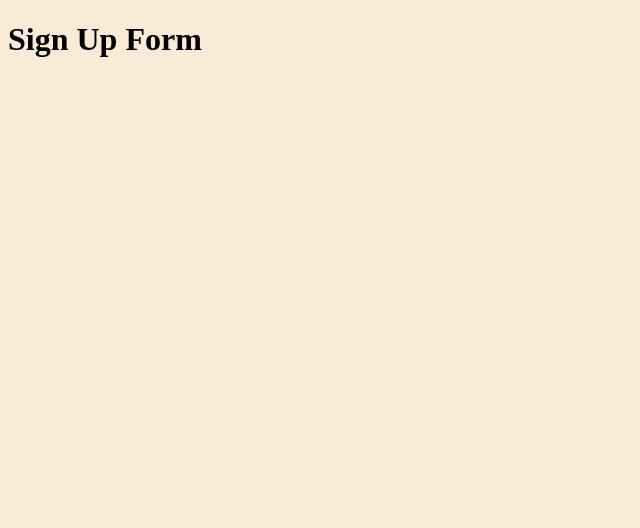
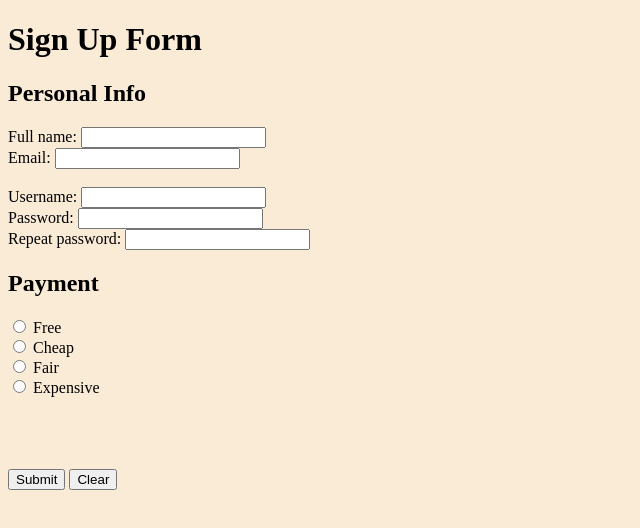
Before and after one commit to gustavwiese/sign-up-form, a plain HTML site: page index.html in a window 1280 px wide. Shown: the whole page, without its empty margins (0-640 px from the left). Drawn offline with Linux system fonts and the light colour scheme.

Commit message:
wrote personal and payment info

```diff
--- a/index.html
+++ b/index.html
@@ -11,5 +11,41 @@
     <header>
       <h1>Sign Up Form</h1>
     </header>
+
+    <form>
+      <h2>Personal Info</h2>
+      <div id="personal_info">
+        <label for="fname">Full name:</label>
+        <input type="text" id="fname" name="fname" /><br />
+        <label for="email">Email:</label>
+        <input type="email" id="email" name="email" /><br />
+        <br />
+        <label for="username">Username:</label>
+        <input type="text" id="username" name="username" /> <br />
+        <label for="password">Password:</label>
+        <input type="password" id="password" name="password" /> <br />
+        <label for="password">Repeat password:</label>
+        <input type="password" id="password" name="password" />
+      </div>
+
+      <div id="payment_info">
+        <h2>Payment</h2>
+        <input type="radio" id="free" name="payment" value="free" />
+        <label for="free">Free</label><br />
+        <input type="radio" id="cheap" name="payment" value="cheap" />
+        <label for="cheap">Cheap</label><br />
+        <input type="radio" id="fair" name="payment" value="fair" />
+        <label for="fair">Fair</label> <br />
+        <input type="radio" id="expensive" name="payment" value="expensive" />
+        <label for="expensive">Expensive</label>
+      </div>
+      <br />
+      <br />
+
+      <br />
+      <br />
+      <input type="submit" value="Submit" />
+      <input type="reset" value="Clear" />
+    </form>
   </body>
 </html>
```
